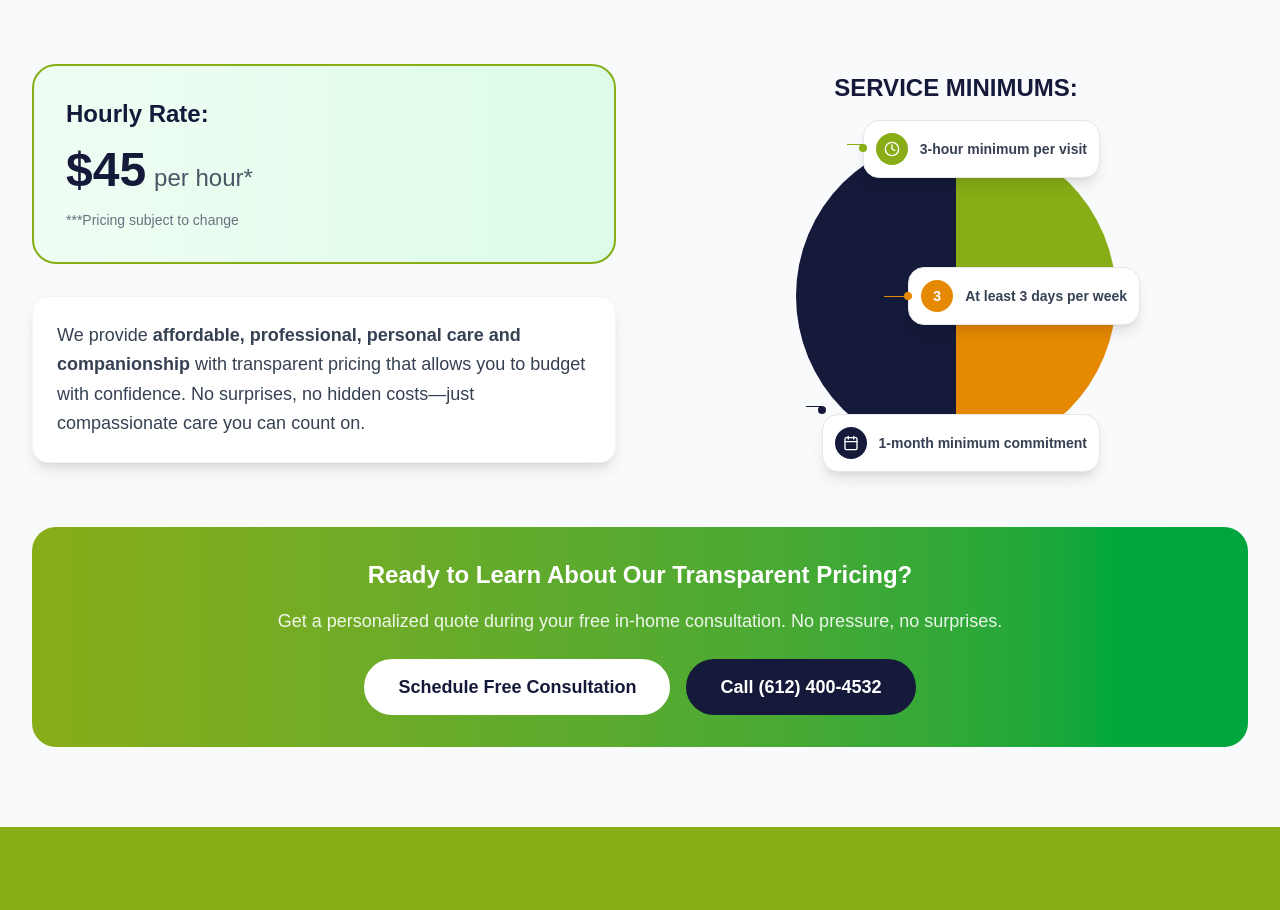
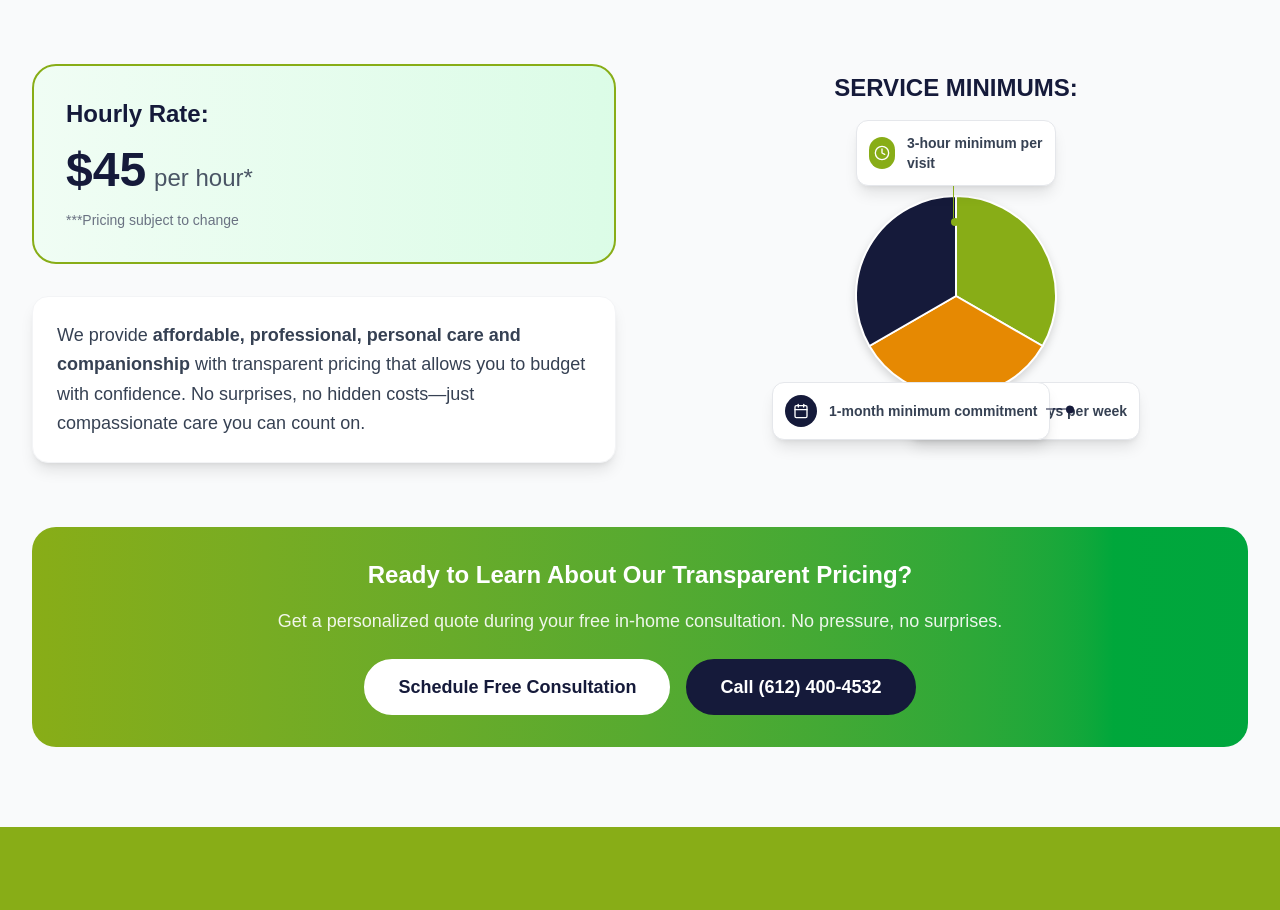
Before and after one commit to brendonwanderlust/mariposa-home-site, a React (Vite) app: page /seniors in a window 1280 px wide. Shown: the part 1880-2790 px from the top of the page. Built offline with nearby package versions, Linux system fonts and the light colour scheme.

Commit message:
Improved pricing chart

```diff
--- a/src/components/Pricing.tsx
+++ b/src/components/Pricing.tsx
@@ -11,6 +11,57 @@ const Pricing: React.FC<PricingProps> = ({
   className = "",
 }) => {
   const isOrange = variant === "families";
+
+  // Simple SVG pie chart approach
+  const createPieSlice = (
+    startAngle: number,
+    endAngle: number,
+    color: string
+  ) => {
+    const centerX = 120;
+    const centerY = 120;
+    const radius = 100;
+
+    const startAngleRad = (startAngle * Math.PI) / 180;
+    const endAngleRad = (endAngle * Math.PI) / 180;
+
+    const x1 = centerX + radius * Math.cos(startAngleRad);
+    const y1 = centerY + radius * Math.sin(startAngleRad);
+    const x2 = centerX + radius * Math.cos(endAngleRad);
+    const y2 = centerY + radius * Math.sin(endAngleRad);
+
+    const largeArcFlag = endAngle - startAngle <= 180 ? "0" : "1";
+
+    const pathData = [
+      "M",
+      centerX,
+      centerY,
+      "L",
+      x1,
+      y1,
+      "A",
+      radius,
+      radius,
+      0,
+      largeArcFlag,
+      1,
+      x2,
+      y2,
+      "Z",
+    ].join(" ");
+
+    return <path d={pathData} fill={color} stroke="white" strokeWidth="2" />;
+  };
+
+  const getColors = () => {
+    if (isOrange) {
+      return ["#E68902", "#88AD17", "#151A3A"]; // Orange, Green, Navy
+    } else {
+      return ["#88AD17", "#E68902", "#151A3A"]; // Green, Orange, Navy
+    }
+  };
+
+  const colors = getColors();
 
   return (
     <section className={`py-20 ${className}`}>
@@ -80,45 +131,33 @@ const Pricing: React.FC<PricingProps> = ({
               </h3>
             </div>
 
-            {/* Pie Chart Style Layout */}
+            {/* SVG Pie Chart */}
             <div className="relative w-80 h-80 mx-auto">
-              {/* Background Circle */}
-              <div className="w-full h-full rounded-full relative overflow-hidden">
-                {/* Pie segments */}
-                <div
-                  className={`absolute inset-0 ${
-                    isOrange ? "bg-mariposa-orange" : "bg-mariposa-green"
-                  }`}
-                  style={{
-                    clipPath: "polygon(50% 50%, 50% 0%, 100% 0%, 100% 50%)",
-                  }}
-                ></div>
-                <div
-                  className={`absolute inset-0 ${
-                    isOrange ? "bg-mariposa-green" : "bg-mariposa-orange"
-                  }`}
-                  style={{
-                    clipPath: "polygon(50% 50%, 100% 50%, 100% 100%, 50% 100%)",
-                  }}
-                ></div>
-                <div
-                  className="absolute inset-0 bg-mariposa-navy"
-                  style={{
-                    clipPath:
-                      "polygon(50% 50%, 50% 100%, 0% 100%, 0% 0%, 50% 0%)",
-                  }}
-                ></div>
+              <div className="absolute inset-0 flex items-center justify-center">
+                <svg
+                  width="240"
+                  height="240"
+                  viewBox="0 0 240 240"
+                  className="drop-shadow-lg"
+                >
+                  {/* Three 120-degree segments */}
+                  {createPieSlice(-90, 30, colors[0])} {/* Top segment */}
+                  {createPieSlice(30, 150, colors[1])}{" "}
+                  {/* Bottom-right segment */}
+                  {createPieSlice(150, 270, colors[2])}{" "}
+                  {/* Bottom-left segment */}
+                </svg>
               </div>
 
               {/* Service Minimum Callouts */}
-              {/* Top Right - 3-hour minimum */}
-              <div className="absolute -top-4 right-4">
-                <div className="bg-white rounded-2xl p-3 shadow-lg border border-gray-200 min-w-[180px]">
+
+              {/* Top - 3-hour minimum */}
+              <div className="absolute -top-4 left-1/2 transform -translate-x-1/2">
+                <div className="bg-white rounded-xl p-3 shadow-lg border border-gray-200 min-w-[200px]">
                   <div className="flex items-center">
                     <div
-                      className={`w-8 h-8 ${
-                        isOrange ? "bg-mariposa-orange" : "bg-mariposa-green"
-                      } rounded-full flex items-center justify-center mr-3`}
+                      className="w-8 h-8 rounded-full flex items-center justify-center mr-3"
+                      style={{ backgroundColor: colors[0] }}
                     >
                       <Clock className="w-4 h-4 text-white" />
                     </div>
@@ -127,27 +166,26 @@ const Pricing: React.FC<PricingProps> = ({
                     </div>
                   </div>
                 </div>
-                {/* Connector line */}
+                {/* Connector */}
+                <div className="absolute top-full left-1/2 transform -translate-x-1/2">
                   <div
-                  className={`absolute top-6 -left-4 w-4 h-px ${
-                    isOrange ? "bg-mariposa-orange" : "bg-mariposa-green"
-                  }`}
+                    className="w-px h-8"
+                    style={{ backgroundColor: colors[0] }}
                   ></div>
                   <div
-                  className={`absolute top-6 -left-1 w-2 h-2 ${
-                    isOrange ? "bg-mariposa-orange" : "bg-mariposa-green"
-                  } rounded-full`}
+                    className="w-2 h-2 rounded-full -ml-0.5"
+                    style={{ backgroundColor: colors[0] }}
                   ></div>
                 </div>
+              </div>
 
-              {/* Middle Right - 3 days per week */}
-              <div className="absolute top-1/2 -right-6 transform -translate-y-1/2">
-                <div className="bg-white rounded-2xl p-3 shadow-lg border border-gray-200 min-w-[180px]">
+              {/* Bottom Right - 3 days per week */}
+              <div className="absolute bottom-4 right-0 transform translate-x-6">
+                <div className="bg-white rounded-xl p-3 shadow-lg border border-gray-200 min-w-[200px]">
                   <div className="flex items-center">
                     <div
-                      className={`w-8 h-8 ${
-                        isOrange ? "bg-mariposa-green" : "bg-mariposa-orange"
-                      } rounded-full flex items-center justify-center mr-3 text-sm font-bold text-white`}
+                      className="w-8 h-8 rounded-full flex items-center justify-center mr-3 text-sm font-bold text-white"
+                      style={{ backgroundColor: colors[1] }}
                     >
                       3
                     </div>
@@ -156,24 +194,27 @@ const Pricing: React.FC<PricingProps> = ({
                     </div>
                   </div>
                 </div>
-                {/* Connector line */}
+                {/* Connector */}
+                <div className="absolute top-1/2 -left-6 transform -translate-y-1/2">
                   <div
-                  className={`absolute top-1/2 -left-6 w-6 h-px ${
-                    isOrange ? "bg-mariposa-green" : "bg-mariposa-orange"
-                  }`}
+                    className="h-px w-6"
+                    style={{ backgroundColor: colors[1] }}
                   ></div>
                   <div
-                  className={`absolute top-1/2 -left-1 w-2 h-2 ${
-                    isOrange ? "bg-mariposa-green" : "bg-mariposa-orange"
-                  } rounded-full transform -translate-y-1/2`}
+                    className="w-2 h-2 rounded-full -mt-1"
+                    style={{ backgroundColor: colors[1] }}
                   ></div>
                 </div>
+              </div>
 
-              {/* Bottom - 1-month commitment */}
-              <div className="absolute -bottom-4 right-4">
-                <div className="bg-white rounded-2xl p-3 shadow-lg border border-gray-200 min-w-[180px]">
+              {/* Bottom Left - 1-month commitment */}
+              <div className="absolute bottom-4 left-0 transform -translate-x-6">
+                <div className="bg-white rounded-xl p-3 shadow-lg border border-gray-200 min-w-[200px]">
                   <div className="flex items-center">
-                    <div className="w-8 h-8 bg-mariposa-navy rounded-full flex items-center justify-center mr-3">
+                    <div
+                      className="w-8 h-8 rounded-full flex items-center justify-center mr-3"
+                      style={{ backgroundColor: colors[2] }}
+                    >
                       <Calendar className="w-4 h-4 text-white" />
                     </div>
                     <div className="text-sm font-semibold text-gray-700">
@@ -181,9 +222,17 @@ const Pricing: React.FC<PricingProps> = ({
                     </div>
                   </div>
                 </div>
-                {/* Connector line */}
-                <div className="absolute -top-2 -left-4 w-4 h-px bg-mariposa-navy"></div>
-                <div className="absolute -top-2 -left-1 w-2 h-2 bg-mariposa-navy rounded-full"></div>
+                {/* Connector */}
+                <div className="absolute top-1/2 right-0 transform -translate-y-1/2 translate-x-6">
+                  <div
+                    className="h-px w-6"
+                    style={{ backgroundColor: colors[2] }}
+                  ></div>
+                  <div
+                    className="w-2 h-2 rounded-full -mt-1 ml-5"
+                    style={{ backgroundColor: colors[2] }}
+                  ></div>
+                </div>
               </div>
             </div>
           </div>
```
Lines whose indentation alone changed are shown as unchanged.
